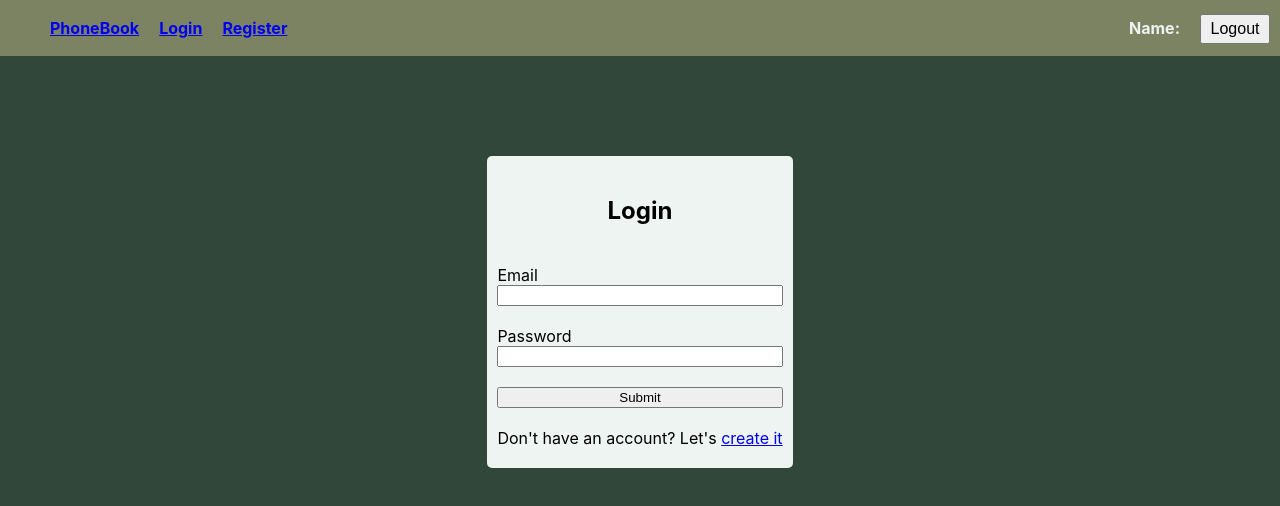
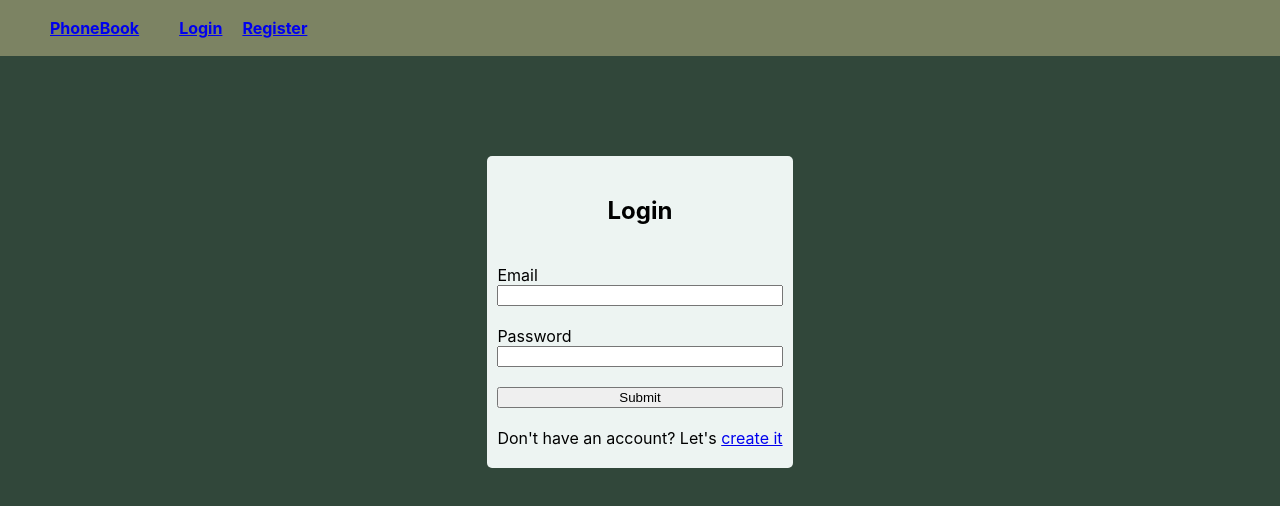
Before and after one commit to DianaKryzhanivska/goit-react-hw-08-phonebook, a React (Create React App) app: page /goit-react-hw-08-phonebook/login in a window 1280 px wide. Shown: the top 506 px of the page. Built offline with nearby package versions, Linux system fonts and the light colour scheme.

Commit message:
token, logout thunk

```diff
--- a/src/components/Header/Header.jsx
+++ b/src/components/Header/Header.jsx
@@ -4,19 +4,34 @@ import {
   AccountName,
   HeaderInfo,
   HeaderNav,
+  HeaderNavBox,
   HeaderWrapper,
   LogoutButton,
 } from './Header.styled';
+import { useDispatch, useSelector } from 'react-redux';
+import { selectIsLoggedIn, selectUser } from 'redux/auth/selectors';
+import { logoutThunk } from 'redux/auth/operations';
 
 export const Header = () => {
+  const isLggedIn = useSelector(selectIsLoggedIn);
+  const { name } = useSelector(selectUser);
+  const dispatch = useDispatch();
+
+  const handleLogout = () => {
+    dispatch(logoutThunk);
+  };
+
   return (
     <header>
       <HeaderWrapper>
-        <nav>
+        <HeaderNavBox>
           <HeaderNav>
             <li>
               <NavLink to="/contacts">PhoneBook</NavLink>
             </li>
+          </HeaderNav>
+          {!isLggedIn && (
+            <HeaderNav>
               <li>
                 <NavLink to="/login">Login</NavLink>
               </li>
@@ -24,11 +39,14 @@ export const Header = () => {
                 <NavLink to="/register">Register</NavLink>
               </li>
             </HeaderNav>
-        </nav>
+          )}
+        </HeaderNavBox>
+        {isLggedIn && (
           <HeaderInfo>
-          <AccountName>Name:</AccountName>
-          <LogoutButton>Logout</LogoutButton>
+            <AccountName>Name: {name}</AccountName>
+            <LogoutButton onClick={handleLogout}>Logout</LogoutButton>
           </HeaderInfo>
+        )}
       </HeaderWrapper>
     </header>
   );
--- a/src/components/Header/Header.styled.js
+++ b/src/components/Header/Header.styled.js
@@ -6,6 +6,11 @@ export const HeaderWrapper = styled.div`
   /* background-color: #edf4f2; */
   display: flex;
   justify-content: space-between;
+`;
+
+export const HeaderNavBox = styled.nav`
+  display: flex;
+  flex-direction: row;
 `;
 
 export const HeaderNav = styled.ul`
--- a/src/redux/auth/operations.js
+++ b/src/redux/auth/operations.js
@@ -2,12 +2,19 @@ import { createAsyncThunk } from '@reduxjs/toolkit';
 import axios from 'axios';
 
 // https://connections-api.herokuapp.com
+// axios.defaults.baseURL = 'https://connections-api.herokuapp.com';
 
 export const goItApi = axios.create({
   baseURL: 'https://connections-api.herokuapp.com',
 });
 
-// axios.defaults.baseURL = 'https://connections-api.herokuapp.com';
+const setToken = token => {
+  goItApi.defaults.headers.common.Authorization = `Bearer ${token}`;
+};
+
+const clearToken = () => {
+  goItApi.defaults.headers.common.Authorization = '';
+};
 
 export const registerThunk = createAsyncThunk(
   'register',
@@ -15,6 +22,7 @@ export const registerThunk = createAsyncThunk(
     try {
       const { data } = await goItApi.post('/users/signup', credentials);
       console.log(data);
+      setToken(data.token);
       return data;
     } catch (error) {
       return thunkApi.rejectWithValue(error.message);
@@ -30,9 +38,22 @@ export const loginThunk = createAsyncThunk(
     try {
       const { data } = await goItApi.post('/users/login', credentials);
       console.log(data);
+      setToken(data.token);
       return data;
     } catch (error) {
       return rejectWithValue(error.message);
     }
   }
 );
+
+export const logoutThunk = createAsyncThunk(
+  'logout',
+  async (_, { rejectWithValue }) => {
+    try {
+      await goItApi.post('/users/logout');
+      clearToken();
+    } catch (error) {
+      return rejectWithValue(error.message);
+    }
+  }
+);
--- a/src/redux/auth/slice.js
+++ b/src/redux/auth/slice.js
@@ -1,5 +1,5 @@
 import { createSlice, isAnyOf } from '@reduxjs/toolkit';
-import { loginThunk, registerThunk } from './operations';
+import { loginThunk, logoutThunk, registerThunk } from './operations';
 
 const initialState = {
   user: {
@@ -15,7 +15,11 @@ const slice = createSlice({
   name: 'auth',
   initialState,
   extraReducers: builder => {
-    builder.addMatcher(
+    builder
+      .addCase(logoutThunk.fulfilled, (state, { payload }) => {
+        return (state = initialState);
+      })
+      .addMatcher(
         isAnyOf(registerThunk.fulfilled, loginThunk.fulfilled),
         (state, { payload }) => {
           state.user = payload.user;
```
Lines whose indentation alone changed are shown as unchanged.
